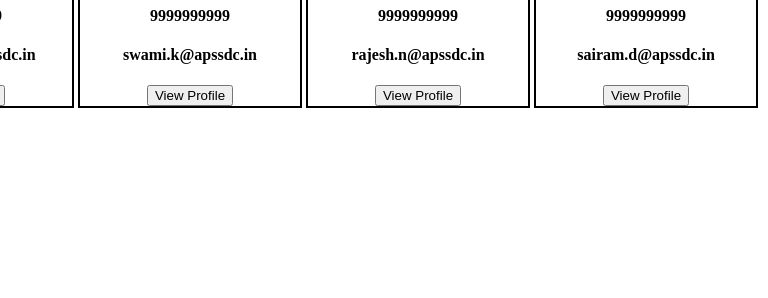
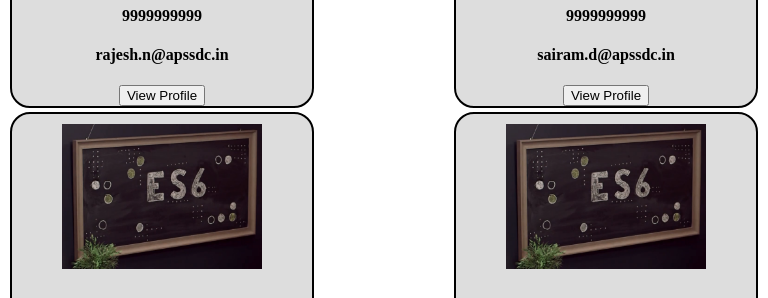
Before and after one commit to saisaira/Web-designing-using-ReactJs, a plain HTML site: page profile.html in a window 768 px wide. Shown: the part 254-552 px from the top of the page. Drawn offline with Linux system fonts and the light colour scheme.

Commit message:
added responsive

```diff
--- a/css/style.css
+++ b/css/style.css
@@ -26,4 +26,26 @@ img{
 .parent{
 	display: flex;
 	flex-direction: row-reverse;
+	flex-wrap: wrap;
 }
+/*media queiries for mobile view*/
+@media screen and (max-width: 425px) {
+	.parent{
+		flex-direction: column;
+	}
+	.first{
+		background-color: #c45e45;
+	}
+}
+/*tablet media quiries*/
+@media screen and (min-width: 426px) and (max-width: 768px){
+	.parent{
+		flex-direction: row-reverse;
+		justify-content: space-between;
+	}
+	.first,.second,.third,.forth{
+		background-color: #ddd;
+		border-radius: 20px;
+	    width: 300px;
+	}
+}
--- a/profile.html
+++ b/profile.html
@@ -2,6 +2,8 @@
 <html>
 <head>
 	<title>Profile</title>
+	<meta charset="utf-8">
+	<meta name="viewport" content="width=device-width,initial-scale=1.0">
 	<link rel="stylesheet" type="text/css" href="css/style.css">
 </head>
 <body>
```
